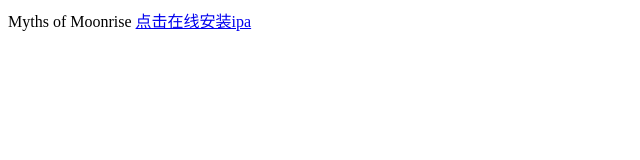
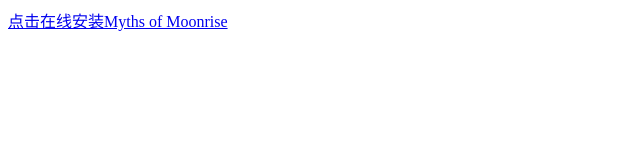
Before and after one commit to adad122/adad122.github.io, a plain HTML site: page index.html in a window 1280 px wide. Shown: the whole page, without its empty margins (0-640 px from the left). Drawn offline with Linux system fonts and the light colour scheme.

Commit message:
Update index.html

```diff
--- a/index.html
+++ b/index.html
@@ -1,2 +1 @@
-Myths of Moonrise
-<a href="itms-services://?action=download-manifest&url=https://https://starunion-p01.oss-cn-chengdu.aliyuncs.com/P602/ipa/manifest.plist">点击在线安装ipa</a>
+<a href="itms-services://?action=download-manifest&url=https://https://starunion-p01.oss-cn-chengdu.aliyuncs.com/P602/ipa/manifest.plist">点击在线安装Myths of Moonrise</a>
```
